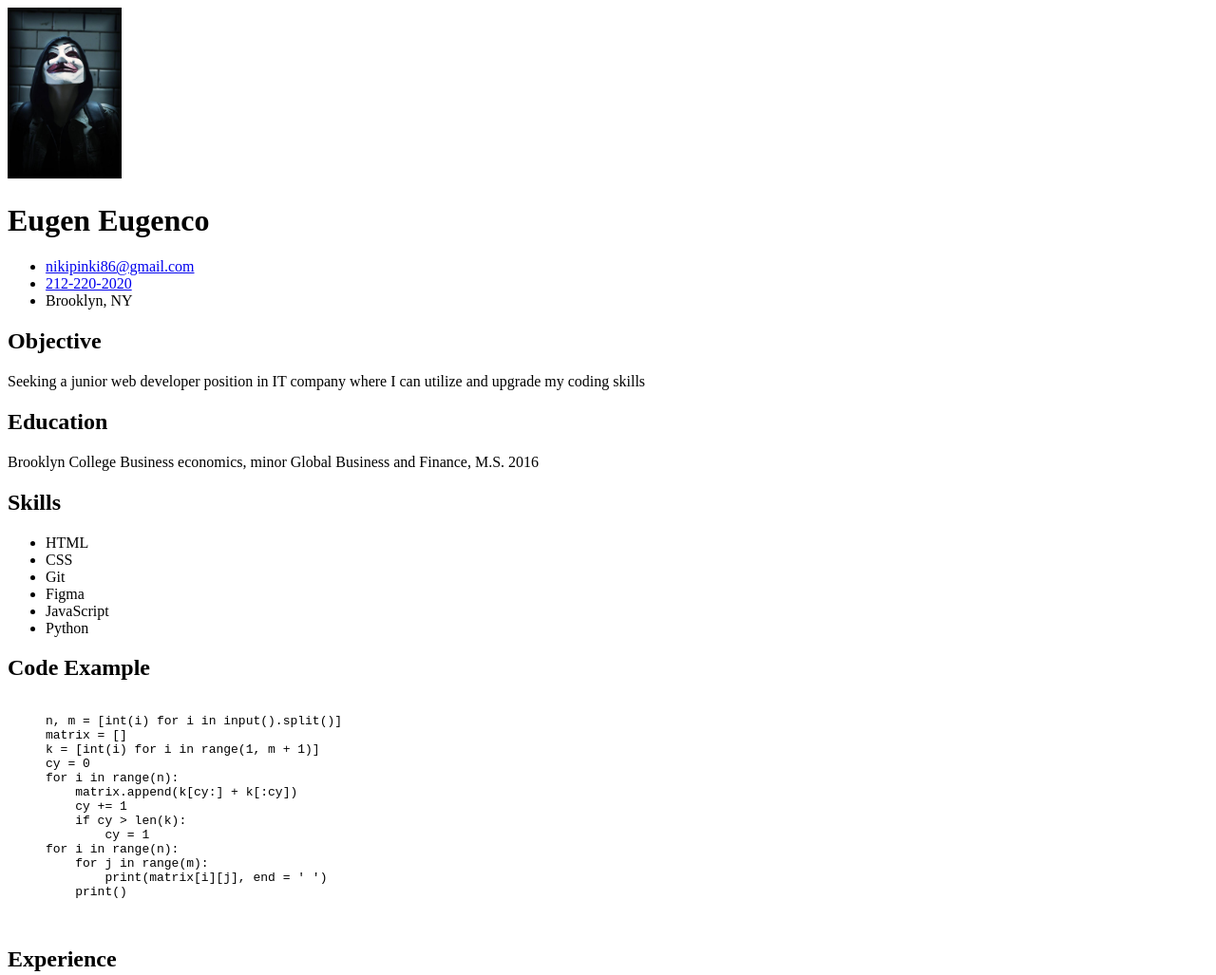
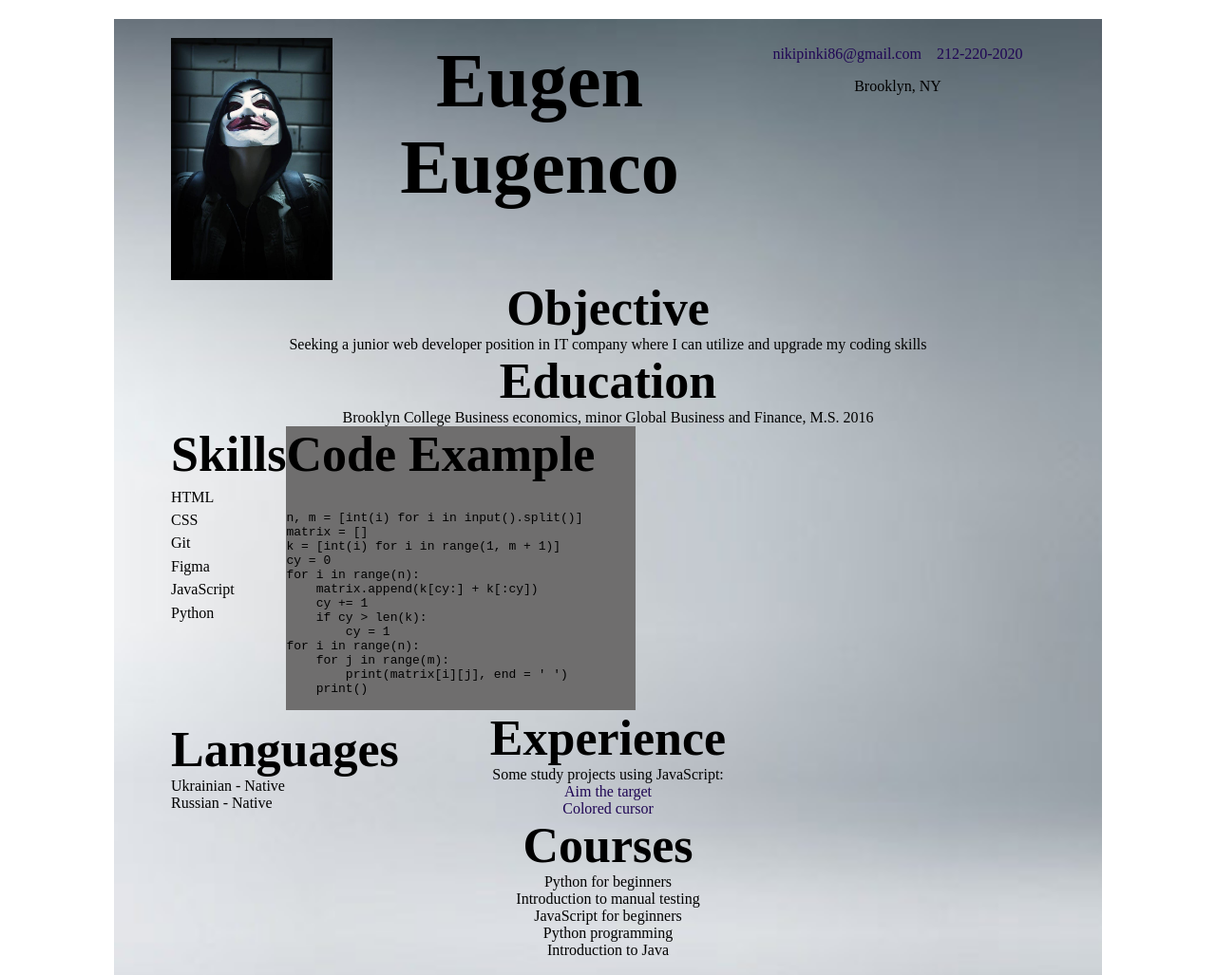
Before and after one commit to forgetme4ever/rsschool-cv, a plain HTML site: page index.html in a window 1280 px wide. Shown: the top 1027 px of the page at 95% size. Drawn offline with Linux system fonts and the light colour scheme.

Commit message:
feat: add styles

```diff
--- a/index.html
+++ b/index.html
@@ -4,17 +4,18 @@
     <meta charset="UTF-8" />
     <meta http-equiv="X-UA-Compatible" content="IE=edge" />
     <meta name="viewport" content="width=device-width, initial-scale=1.0" />
+    <link rel="stylesheet" href="style.css">
     <title>CV</title>
   </head>
   <body>
     <div class="wrapper">
       <header class="header">
-        <img src="picture.jpg" alt="img: photo" width = '120'>
+        <img src="picture.jpg" alt="img: photo" width = '170'>
         <h1 class="name">Eugen Eugenco</h1>
         <nav class="contacts">
           <ul>
             <li>
-              <a href="mailto: burikievgen@gmail.com">nikipinki86@gmail.com</a>
+              <a href="mailto:nikipinki86@gmail.com">nikipinki86@gmail.com</a>
             </li>
             <li><a href="tel:+11111111111">212-220-2020</a></li>
             <li>Brooklyn, NY</li>
--- a/style.css
+++ b/style.css
@@ -1,4 +1,77 @@
 * {
-  margin: 0;
-  padding: 0;
+    margin: 0;
+    padding: 0;
 }
+a {
+    text-decoration: none;
+    color: rgb(31, 6, 84);
+}
+li {
+    list-style: none;
+}
+
+.wrapper {
+    text-align: center;
+    margin: 20px 120px 20px 120px;
+    background-image: url('background.jpg') ;
+    background-repeat: no-repeat;
+    background-size: cover;
+    padding: 20px 60px 20px 60px;
+}
+
+header {
+    display: flex;
+    flex-direction: row;
+    justify-content:space-between;
+
+}
+header img {
+    max-width: 100%;
+}
+nav li {
+    display: inline-block;
+    margin-right: -4px;
+    padding: 0.5em;
+}
+
+h1 {
+    font-weight: 900;
+    font-size: 5em;
+}
+
+h2 {
+    font-size: 3.25em;
+}
+
+.skills, .languages {
+    float: left;
+    text-align: left;
+
+}
+.languages {
+    margin-top: -250px;
+}
+.skills li {
+    padding-top: 0.4em;
+}
+code {
+    /* justify-content: start; */
+    align-content: start;
+    float: left;
+}
+.code {
+    display: flex;
+    flex-direction: column;
+    /* align-items:flex-start; */
+    background-color: rgb(111, 110, 110);
+    max-width: 40%;
+    text-align: start;
+
+}
+footer div {
+    margin-top: 3em;
+    display: flex;
+    flex-direction:row;
+    justify-content:space-between;
+    align-items:flex-end;
+}
```
Also changed, not shown: background.jpg (added).
